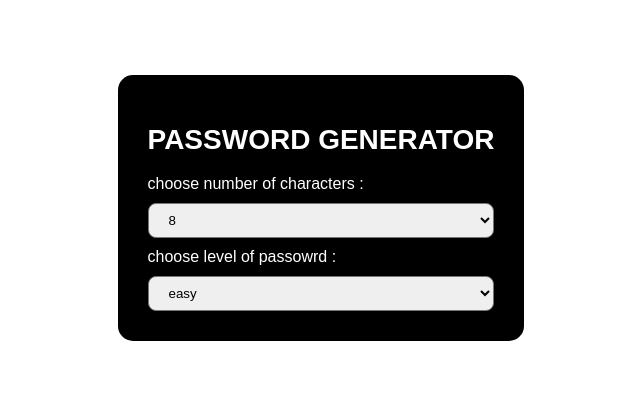
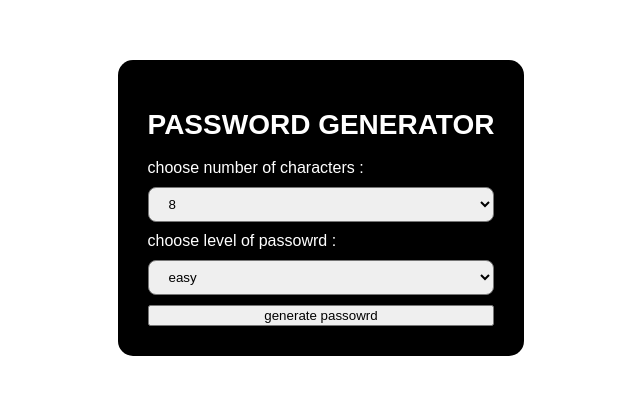
Before and after one commit to amine-omari/AI-Password, a Next.js app: page / in a window 1280 px wide. Shown: the part 200-594 px from the top of the page, without its empty margins (319-959 px from the left). Built offline with nearby package versions, Linux system fonts and the light colour scheme.

Commit message:
feat: add button to the form

```diff
--- a/components/MainContainer.jsx
+++ b/components/MainContainer.jsx
@@ -21,6 +21,7 @@ const MainContainer = () => {
             <option value="veryStrong">very strong</option>
           </optgroup>
         </select>
+        <button>generate passowrd</button>
       </form>
     </div>
   );
```
